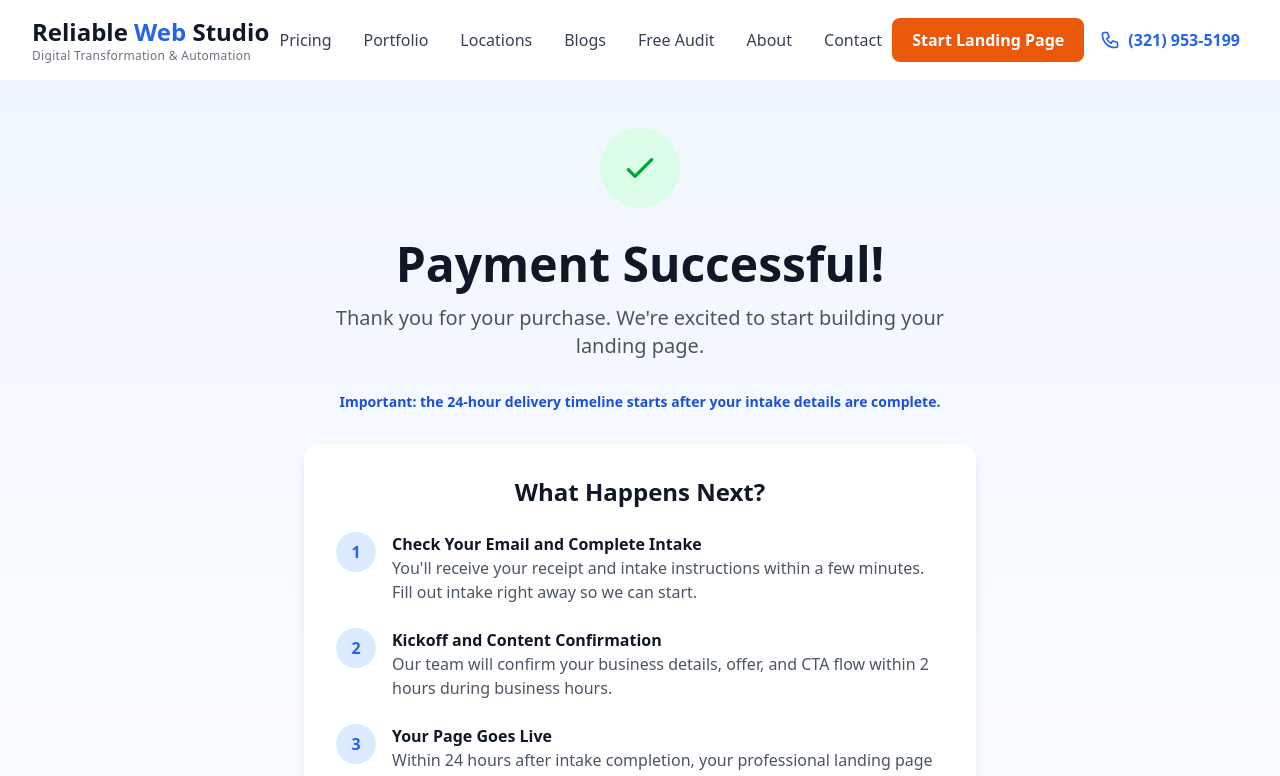
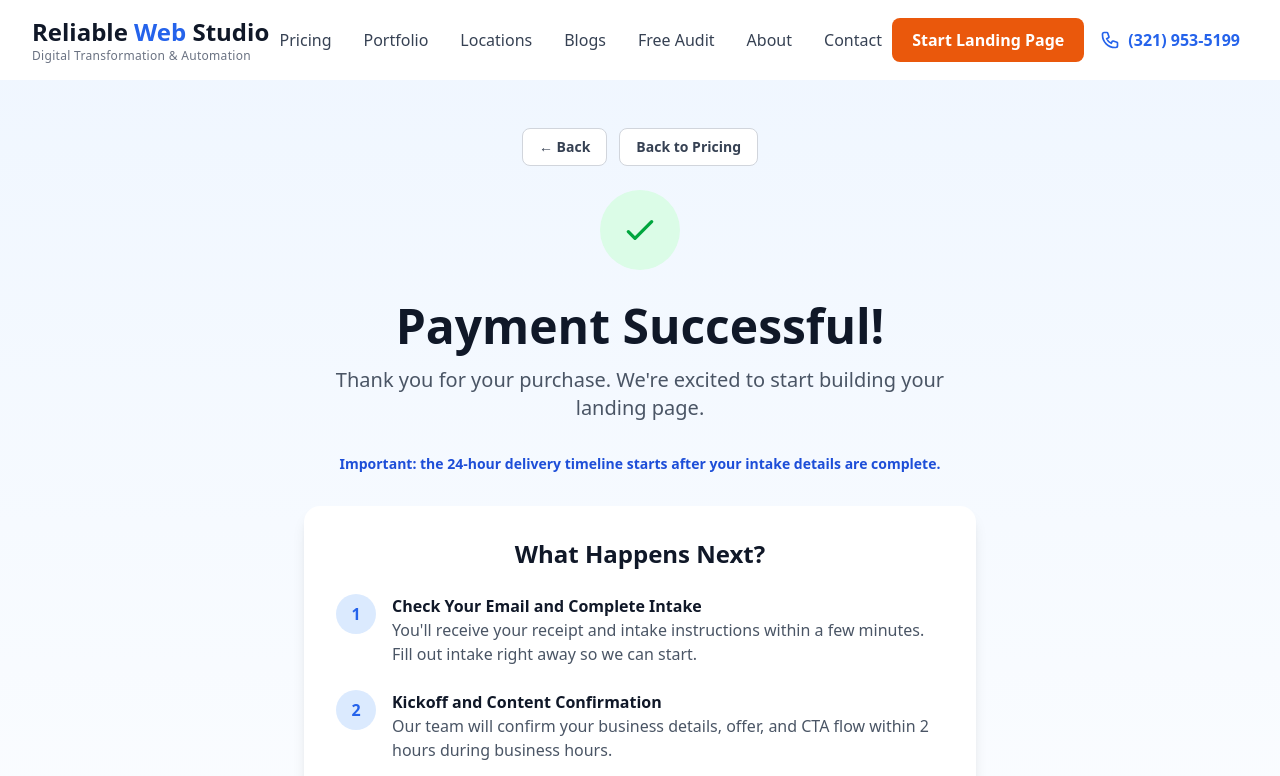
Before and after one commit to nomadghibi/reliablewebco, a Next.js app: page /checkout/success in a window 1280 px wide. Shown: the top 776 px of the page. Built offline with nearby package versions, Linux system fonts and the light colour scheme; no server answers.

Commit message:
Improve checkout navigation and back-link flow

```diff
--- a/src/app/checkout/cancel/page.tsx
+++ b/src/app/checkout/cancel/page.tsx
@@ -1,17 +1,43 @@
 'use client';
 
 import Link from 'next/link';
+import { useRouter } from 'next/navigation';
 import { PAYMENT_LINKS, isPaymentConfigured } from '@/config/payments';
 
 export default function CheckoutCancelPage() {
+  const router = useRouter();
   const landingPageUrl = PAYMENT_LINKS.landingPage.url;
   const isLandingPageConfigured = isPaymentConfigured(landingPageUrl);
   const landingPageHref = isLandingPageConfigured ? landingPageUrl : '/contact';
+
+  const handleGoBack = () => {
+    if (typeof window !== 'undefined' && window.history.length > 1) {
+      router.back();
+      return;
+    }
+    router.push('/pricing');
+  };
 
   return (
     <main className="min-h-screen bg-gradient-to-b from-gray-50 to-white pt-32 pb-20">
       <div className="container-custom">
         <div className="max-w-2xl mx-auto text-center">
+          <div className="mb-6 flex items-center justify-center gap-3">
+            <button
+              type="button"
+              onClick={handleGoBack}
+              className="inline-flex items-center rounded-lg border border-gray-300 bg-white px-4 py-2 text-sm font-semibold text-gray-700 hover:border-primary-300 hover:text-primary-700 transition-colors"
+            >
+              ← Back
+            </button>
+            <Link
+              href="/pricing"
+              className="inline-flex items-center rounded-lg border border-gray-300 bg-white px-4 py-2 text-sm font-semibold text-gray-700 hover:border-primary-300 hover:text-primary-700 transition-colors"
+            >
+              Back to Pricing
+            </Link>
+          </div>
+
           {/* Back Icon */}
           <div className="w-20 h-20 bg-gray-100 rounded-full flex items-center justify-center mx-auto mb-8">
             <svg
@@ -83,8 +109,6 @@ export default function CheckoutCancelPage() {
           <div className="flex flex-col sm:flex-row items-center justify-center gap-4">
             <a
               href={landingPageHref}
-              target={isLandingPageConfigured ? '_blank' : undefined}
-              rel={isLandingPageConfigured ? 'noopener noreferrer' : undefined}
               className="btn-primary"
             >
               Try Again - $499
--- a/src/app/checkout/success/page.tsx
+++ b/src/app/checkout/success/page.tsx
@@ -1,12 +1,39 @@
 'use client';
 
 import Link from 'next/link';
+import { useRouter } from 'next/navigation';
 
 export default function CheckoutSuccessPage() {
+  const router = useRouter();
+
+  const handleGoBack = () => {
+    if (typeof window !== 'undefined' && window.history.length > 1) {
+      router.back();
+      return;
+    }
+    router.push('/pricing');
+  };
+
   return (
     <main className="min-h-screen bg-gradient-to-b from-primary-50 to-white pt-32 pb-20">
       <div className="container-custom">
         <div className="max-w-2xl mx-auto text-center">
+          <div className="mb-6 flex items-center justify-center gap-3">
+            <button
+              type="button"
+              onClick={handleGoBack}
+              className="inline-flex items-center rounded-lg border border-gray-300 bg-white px-4 py-2 text-sm font-semibold text-gray-700 hover:border-primary-300 hover:text-primary-700 transition-colors"
+            >
+              ← Back
+            </button>
+            <Link
+              href="/pricing"
+              className="inline-flex items-center rounded-lg border border-gray-300 bg-white px-4 py-2 text-sm font-semibold text-gray-700 hover:border-primary-300 hover:text-primary-700 transition-colors"
+            >
+              Back to Pricing
+            </Link>
+          </div>
+
           {/* Success Icon */}
           <div className="w-20 h-20 bg-green-100 rounded-full flex items-center justify-center mx-auto mb-8">
             <svg
--- a/src/components/Header.tsx
+++ b/src/components/Header.tsx
@@ -85,8 +85,6 @@ export default function Header() {
           <div className="hidden md:flex items-center gap-4 mr-2">
             <a
               href={landingPageHref}
-              target={isLandingPageConfigured ? '_blank' : undefined}
-              rel={isLandingPageConfigured ? 'noopener noreferrer' : undefined}
               className="inline-block bg-accent-600 hover:bg-accent-700 text-white font-semibold px-5 py-2.5 rounded-lg transition-colors"
               onClick={trackLandingPageClick}
             >
@@ -179,8 +177,6 @@ export default function Header() {
               </Link>
               <a
                 href={landingPageHref}
-                target={isLandingPageConfigured ? '_blank' : undefined}
-                rel={isLandingPageConfigured ? 'noopener noreferrer' : undefined}
                 className="btn-primary w-full text-center mt-4"
                 onClick={trackLandingPageClick}
               >
--- a/src/components/PaymentButton.tsx
+++ b/src/components/PaymentButton.tsx
@@ -65,8 +65,6 @@ export default function PaymentButton({
   return (
     <Link
       href={href}
-      target={isConfigured ? '_blank' : undefined}
-      rel={isConfigured ? 'noopener noreferrer' : undefined}
       className={`${baseStyles} ${variantStyles[variant]} ${widthClass} ${className}`}
       onClick={handleClick}
     >
```
